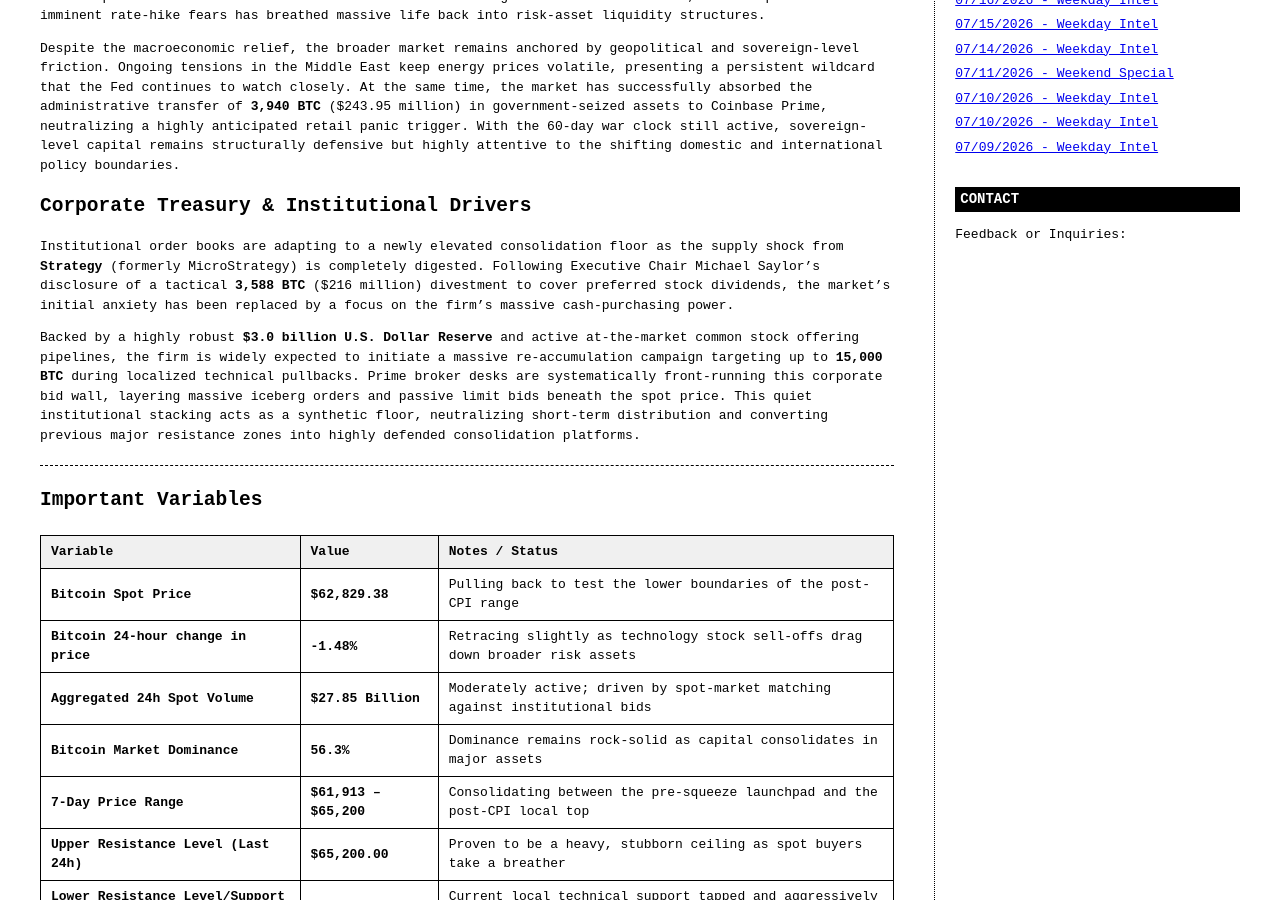
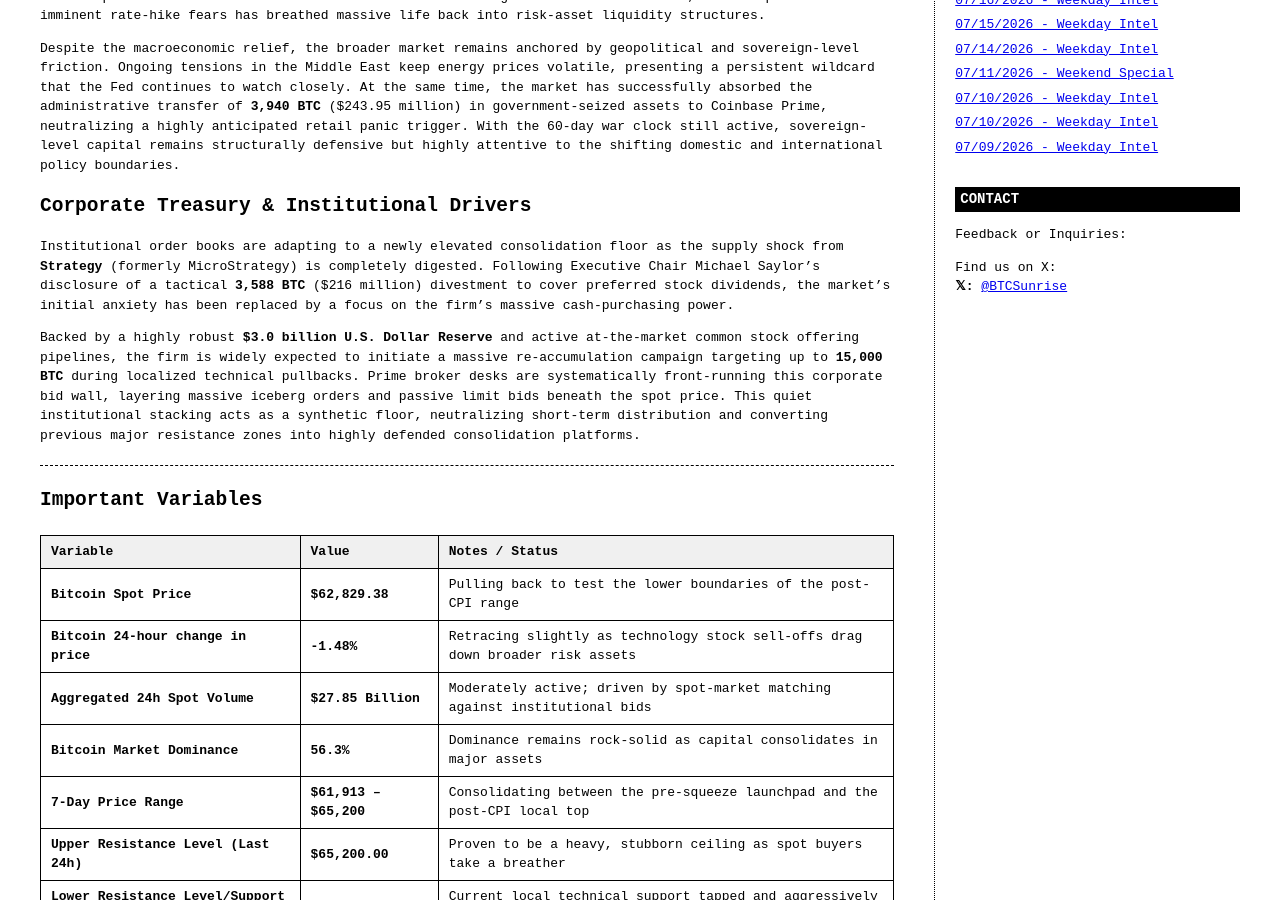
Before and after one commit to Nectarineimp/BTCSunrise, a Jekyll site: the page built from index.md, in a window 1280 px wide and 900 px high, scrolled down 305 px. Built offline with Jekyll 4.4.1, drawn with Linux system fonts in a browser that asks for light colours.

Commit message:
Fixed the template and config file to show the x user.

```diff
--- a/_config.yml
+++ b/_config.yml
@@ -4,4 +4,4 @@ url: "https://btcsunrise.com"
 baseurl: ""  # Leave this completely empty now!
 
 # Sidebar Contact Info
-twitter_username: "BTCSunrise"
+x_username: "BTCSunrise"
--- a/_layouts/default.html
+++ b/_layouts/default.html
@@ -52,6 +52,10 @@
                 <h3>Contact</h3>
                 <p>Feedback or Inquiries:<br>
                 <a href="mailto:{{ site.contact_email }}">{{ site.contact_email }}</a></p>
+                {% if site.x_username %}
+                <p>Find us on X:<br>
+                <strong>𝕏:</strong> <a href="https://x.com/{{ site.x_username }}" target="_blank">@{{ site.x_username }}</a></p>
+                {% endif %}
             </div>
         </sidebar>
     </div>
```
